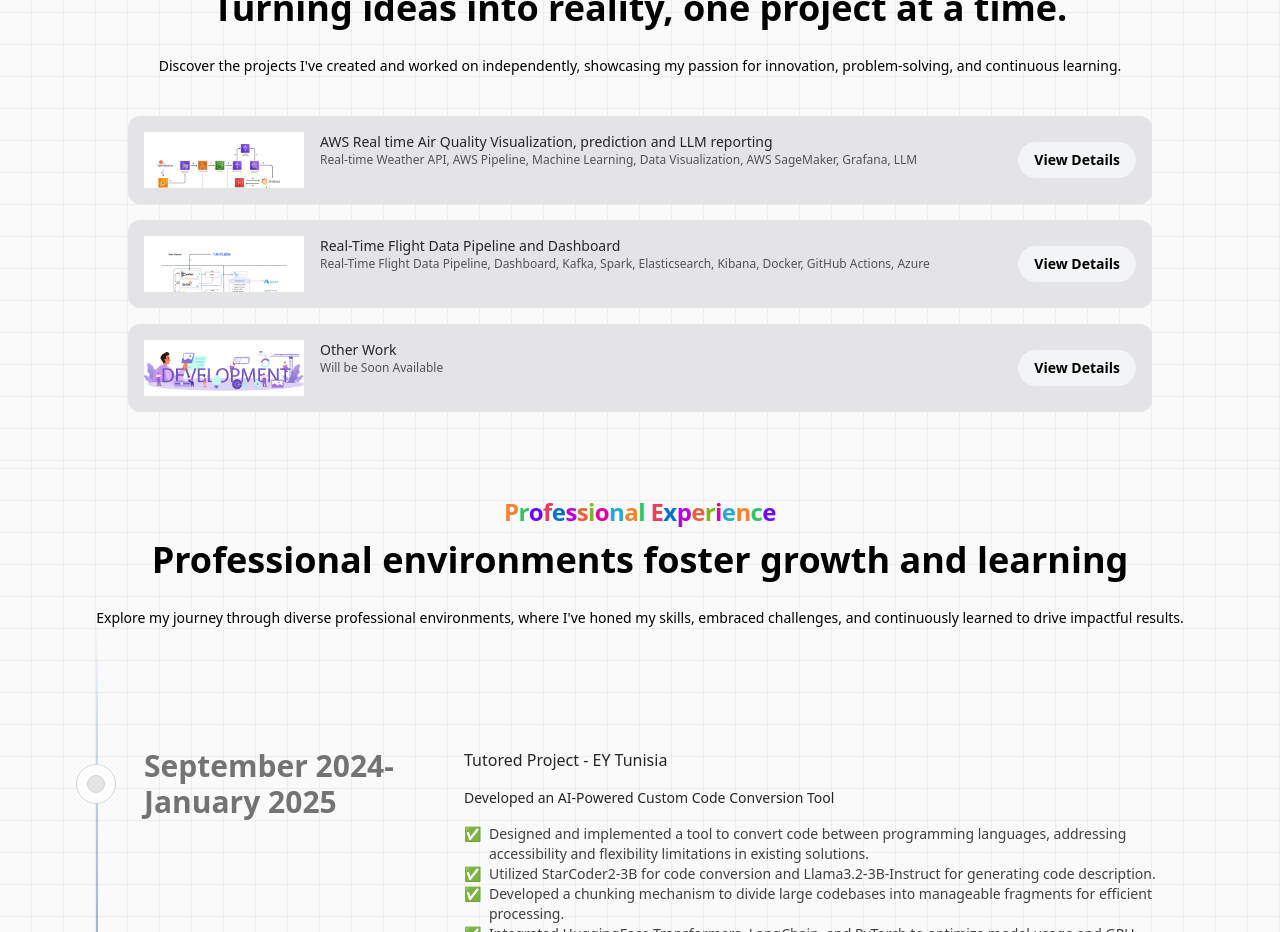
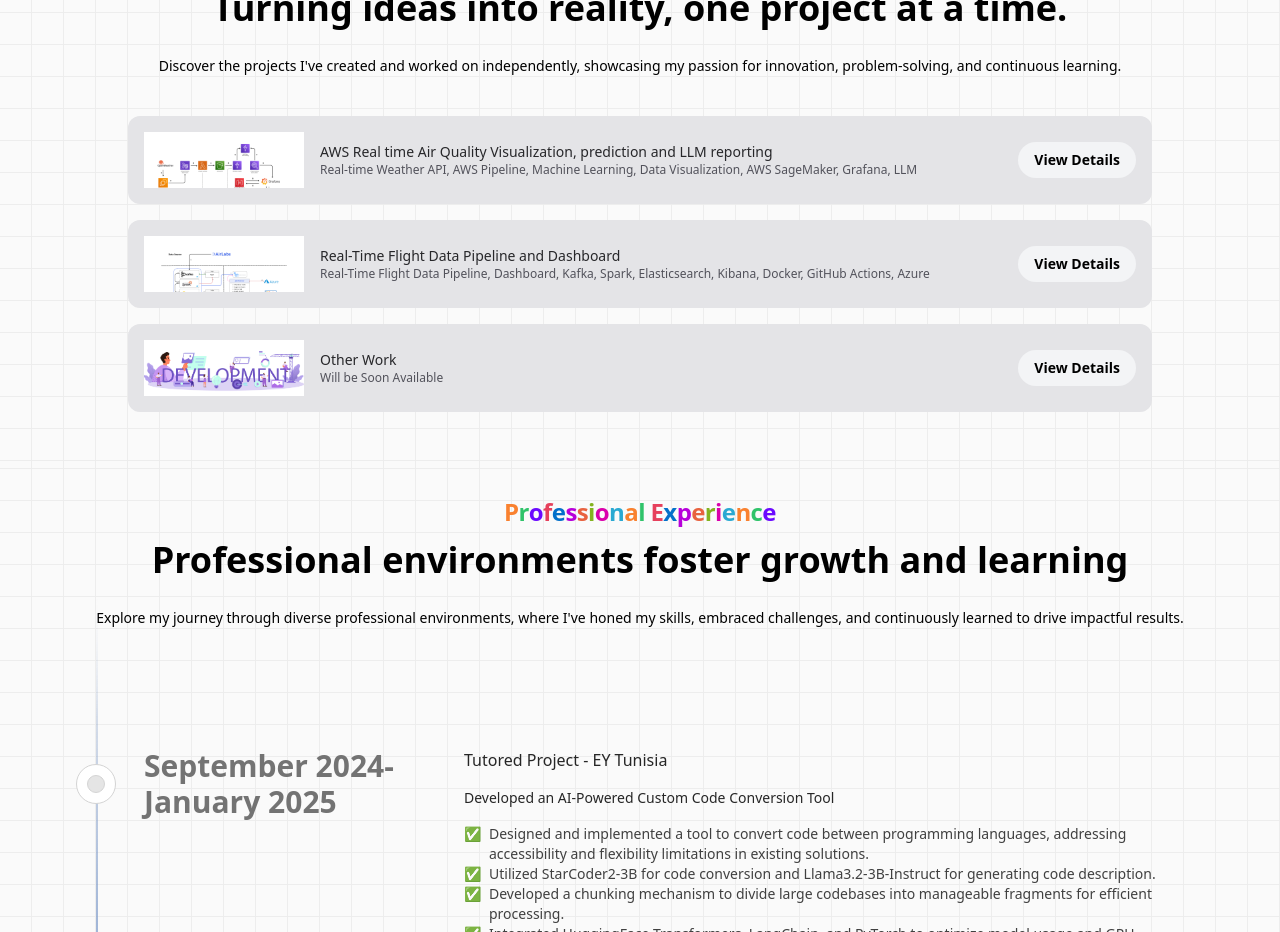
Before and after one commit to Nourhene-Azaiez/Portfolio, a Next.js app: page / in a window 1280 px wide. Shown: the part 1860-2792 px from the top of the page. Built offline with nearby package versions, Linux system fonts and the light colour scheme.

Commit message:
fixed project section

```diff
--- a/components/ui/ExpandableCard.tsx
+++ b/components/ui/ExpandableCard.tsx
@@ -134,7 +134,7 @@ export function ExpandableCardDemo({ cards, setExpanded }: ExpandableCardDemoPro
             onClick={() => setActive(card)}
             className="p-4 flex flex-col md:flex-row justify-between items-center bg-zinc-200 dark:bg-black hover:shadow-xl dark:shadow-zinc-800 rounded-xl cursor-pointer"
           >
-            <div className="flex gap-4 flex-col lg:flex-row">
+            <div className="flex gap-4 flex-col justify-center items-center md:flex-row">
               <motion.div layoutId={`image-${card.title}-${id}`} className="justify-items-center">
                 <Image
                   width={100}
```
